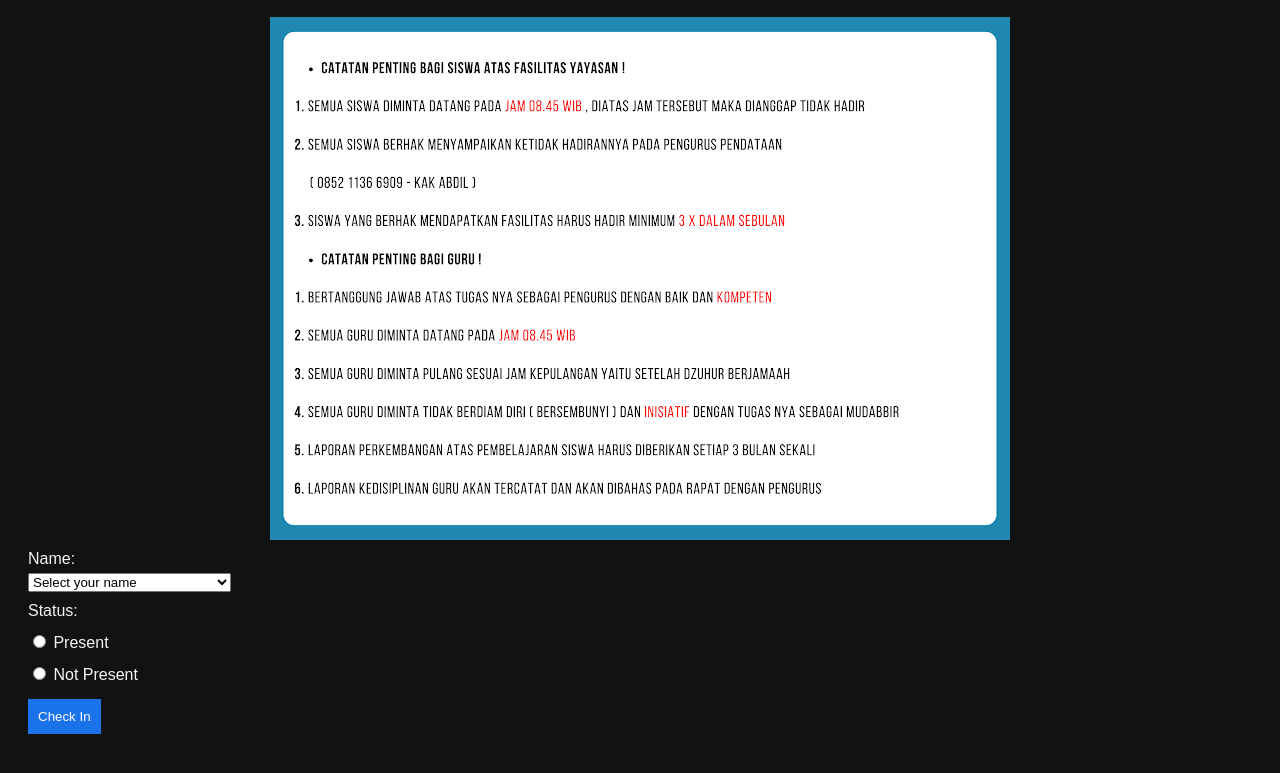
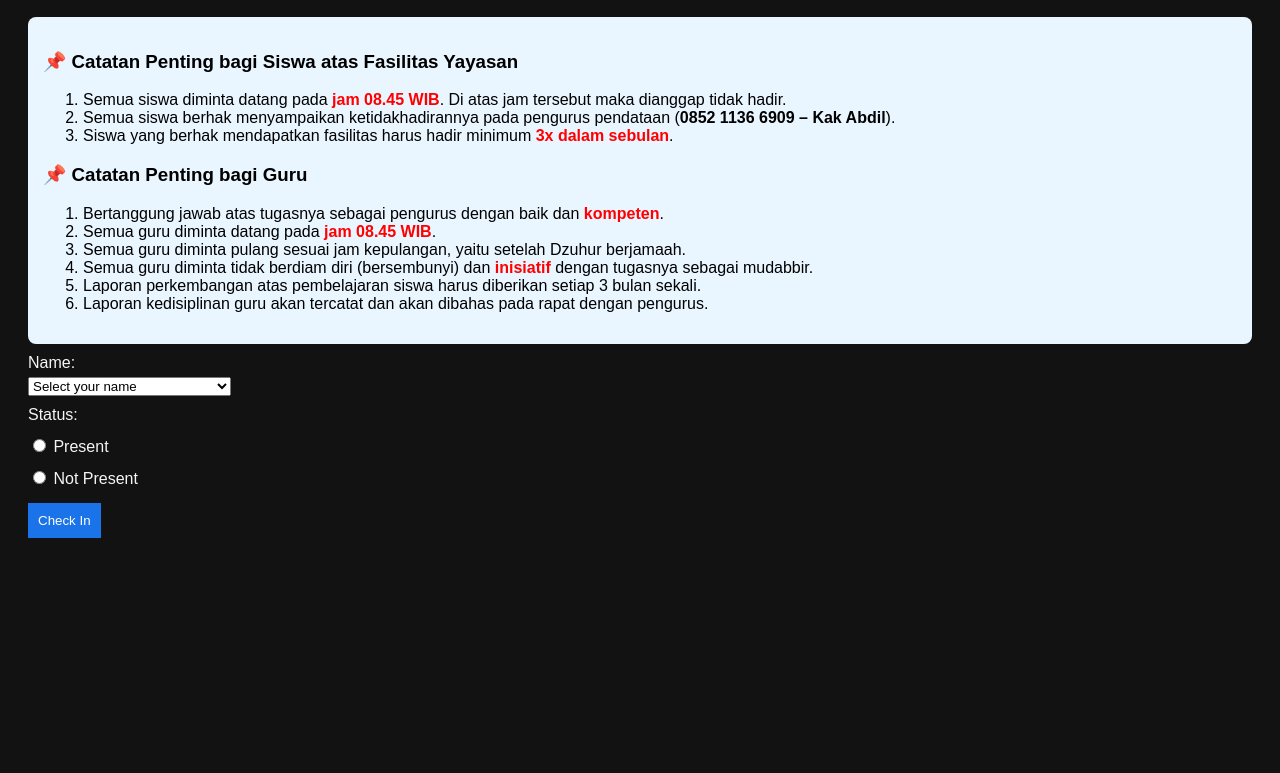
Before and after one commit to PotatoDevist/Checkin-System, a plain HTML site: page index.html in a window 1280 px wide. Shown: the part 79-852 px from the top of the page. After the commit the page ends 800 px from the top, so only its background shows below. Drawn offline with Linux system fonts and the light colour scheme.

Commit message:
Update index.html

```diff
--- a/index.html
+++ b/index.html
@@ -39,8 +39,26 @@
 
 <h2>LKA Check-In</h2>
 
-<!-- Added responsive Important Notes image -->
-<img src="ImportantNotes.png" alt="Important Notes" class="responsive-img" />
+<!-- Added responsive Important Notes -->
+<div style="background-color: #e9f5ff; padding: 15px; border-radius: 8px; color: #000;">
+  <h3>📌 Catatan Penting bagi Siswa atas Fasilitas Yayasan</h3>
+  <ol>
+    <li>Semua siswa diminta datang pada <strong style="color:red;">jam 08.45 WIB</strong>. Di atas jam tersebut maka dianggap tidak hadir.</li>
+    <li>Semua siswa berhak menyampaikan ketidakhadirannya pada pengurus pendataan (<strong>0852 1136 6909 – Kak Abdil</strong>).</li>
+    <li>Siswa yang berhak mendapatkan fasilitas harus hadir minimum <strong style="color:red;">3x dalam sebulan</strong>.</li>
+  </ol>
+
+  <h3>📌 Catatan Penting bagi Guru</h3>
+  <ol>
+    <li>Bertanggung jawab atas tugasnya sebagai pengurus dengan baik dan <strong style="color:red;">kompeten</strong>.</li>
+    <li>Semua guru diminta datang pada <strong style="color:red;">jam 08.45 WIB</strong>.</li>
+    <li>Semua guru diminta pulang sesuai jam kepulangan, yaitu setelah Dzuhur berjamaah.</li>
+    <li>Semua guru diminta tidak berdiam diri (bersembunyi) dan <strong style="color:red;">inisiatif</strong> dengan tugasnya sebagai mudabbir.</li>
+    <li>Laporan perkembangan atas pembelajaran siswa harus diberikan setiap 3 bulan sekali.</li>
+    <li>Laporan kedisiplinan guru akan tercatat dan akan dibahas pada rapat dengan pengurus.</li>
+  </ol>
+</div>
+
 
 <form id="checkinForm">
   <label>Name:</label>
```
